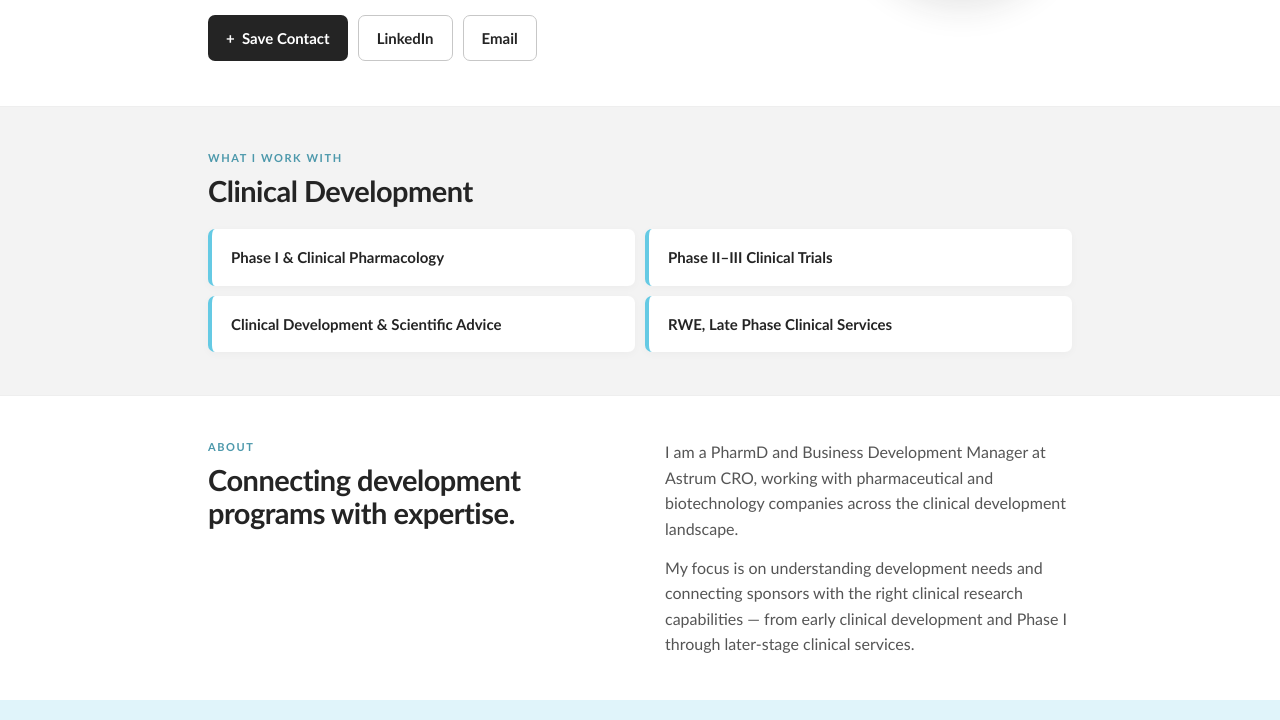
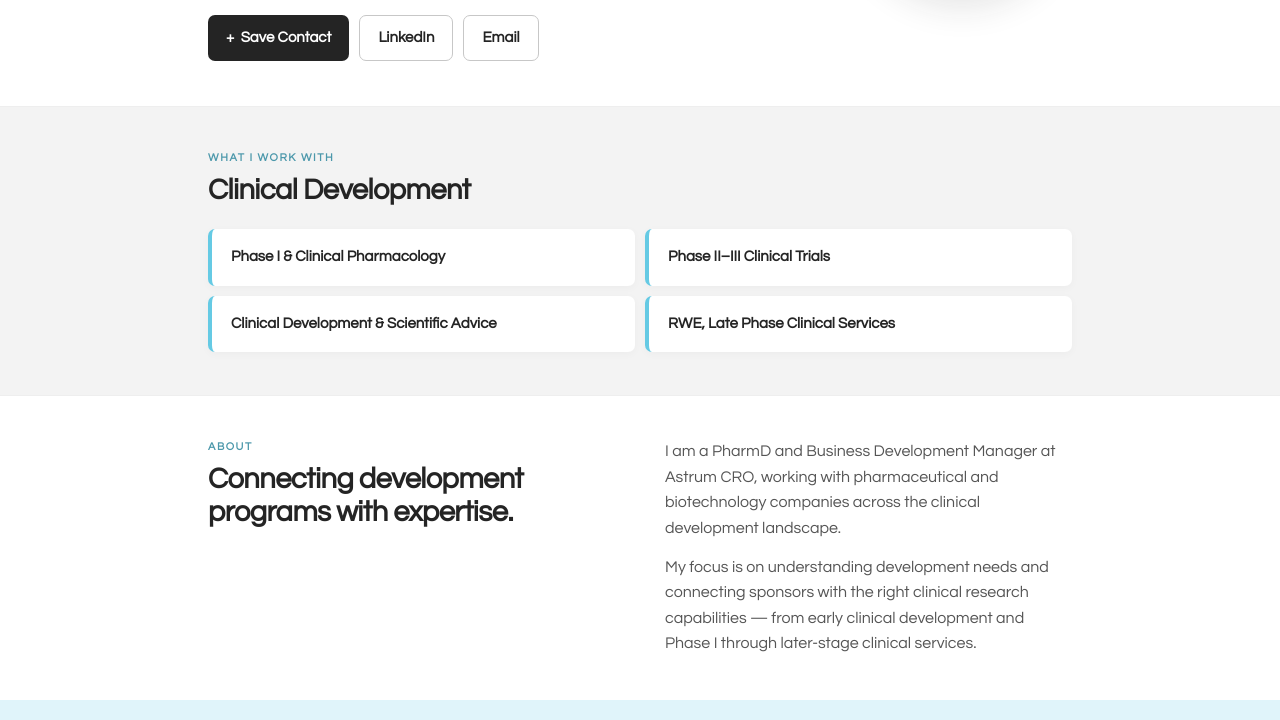
Before and after one commit to pedronbrf/pedronbrf.github.io, a plain HTML site: page index.html in a window 1280 px wide. Shown: the part 397-1117 px from the top of the page. Drawn offline with Linux system fonts and the light colour scheme.

Commit message:
Update index.html

```diff
--- a/index.html
+++ b/index.html
@@ -50,7 +50,7 @@
     }
 
     body {
-      font-family: Calibri, "Segoe UI", Arial, sans-serif;
+      font-family: century gothic, "century gothic", century gothic, sans-serif;
       color: var(--charcoal);
       background: var(--white);
       line-height: 1.5;
```
